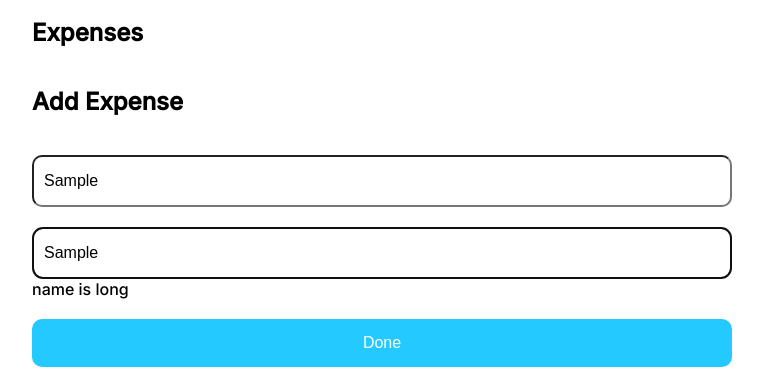
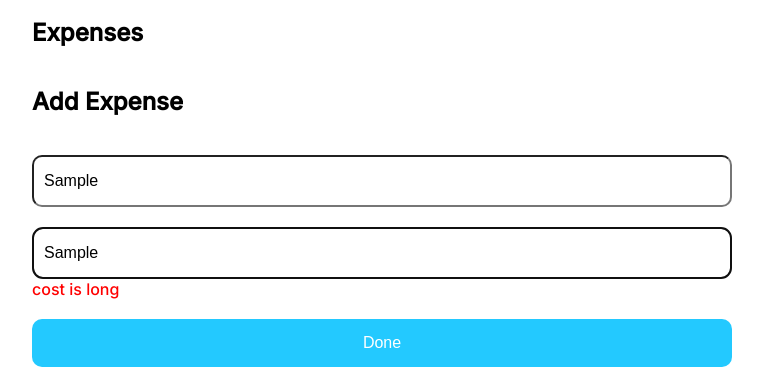
Before and after one commit to VitalkaMihal/react-budget-app, a React (Create React App) app: page / in a window 1280 px wide. Both pictures are taken after typing "Sample", "Sample" into the empty fields and a click on the button "Done". Shown: the part 439-831 px from the top of the page, without its empty margins (258-1021 px from the left). Built offline with nearby package versions, Linux system fonts and the light colour scheme.

Commit message:
feat(project-4): add error color

```diff
--- a/src/components/Form/Form.tsx
+++ b/src/components/Form/Form.tsx
@@ -28,18 +28,46 @@ export const Form = () => {
         })}
         aria-invalid={errors.expense ? "true" : "false"}
       />
-      {errors.expense?.type === "maxLength" && <p role="alert">name is long</p>}
-      {errors.expense?.type === "required" && <p role="alert">name is required</p>}
-      {errors.expense?.type === "pattern" && <p role="alert">only letters</p>}
+      {errors.expense?.type === "maxLength" && (
+        <p role="alert" style={{ color: "red" }}>
+          expense is long
+        </p>
+      )}
+      {errors.expense?.type === "required" && (
+        <p role="alert" style={{ color: "red" }}>
+          enter expense
+        </p>
+      )}
+      {errors.expense?.type === "pattern" && (
+        <p role="alert" style={{ color: "red" }}>
+          only letters
+        </p>
+      )}
 
       <Input
         {...register("cost", { required: true, maxLength: 5, min: 1, pattern: /^[0-9]+$/i })}
         aria-invalid={errors.cost ? "true" : "false"}
       />
-      {errors.cost?.type === "maxLength" && <p role="alert">name is long</p>}
-      {errors.cost?.type === "required" && <p role="alert">name is required</p>}
-      {errors.cost?.type === "pattern" && <p role="alert">only numbers</p>}
-      {errors.cost?.type === "min" && <p role="alert">above zero</p>}
+      {errors.cost?.type === "maxLength" && (
+        <p role="alert" style={{ color: "red" }}>
+          cost is long
+        </p>
+      )}
+      {errors.cost?.type === "required" && (
+        <p role="alert" style={{ color: "red" }}>
+          enter cost
+        </p>
+      )}
+      {errors.cost?.type === "pattern" && (
+        <p role="alert" style={{ color: "red" }}>
+          only numbers
+        </p>
+      )}
+      {errors.cost?.type === "min" && (
+        <p role="alert" style={{ color: "red" }}>
+          above zero
+        </p>
+      )}
 
       <Button type="submit">Done</Button>
     </StyledForm>
```
